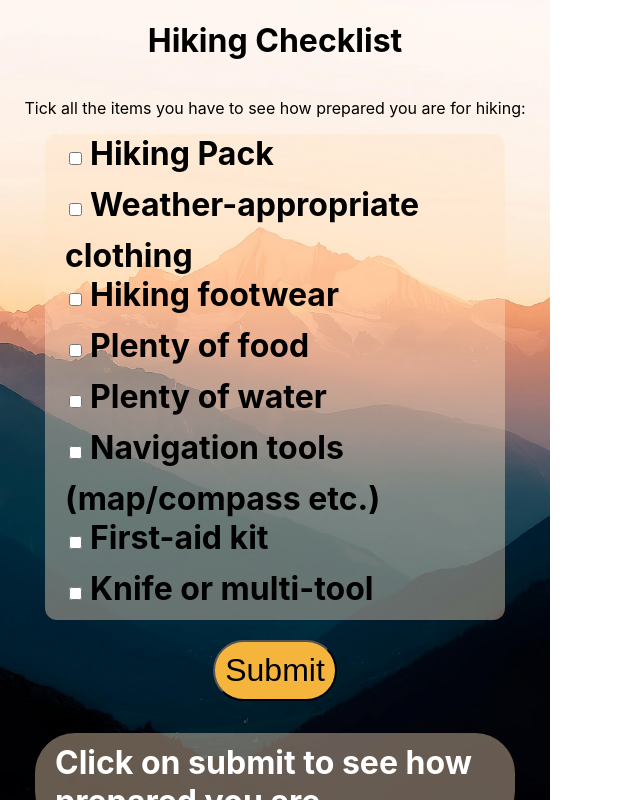
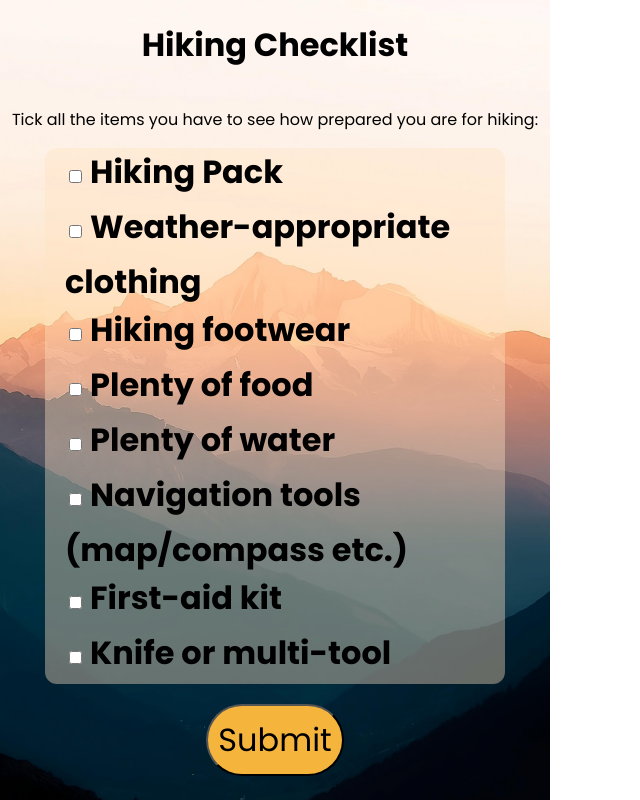
Before and after one commit to thomassigone/ECS522UA2, a React (Create React App) app: page /ChecklistForm in a window 1280 px wide. Shown: the top 800 px of the page, without its empty margins (0-640 px from the left). Built offline with nearby package versions, Linux system fonts and the light colour scheme; no server answers; a web font is replaced by a local one.

Commit message:
css changes and forecast comments

```diff
--- a/src/css/checklist.css
+++ b/src/css/checklist.css
@@ -1,3 +1,6 @@
+/*Import Poppins URL for font*/
+@import url('https://fonts.googleapis.com/css2?family=Poppins:ital,wght@0,100;0,200;0,300;0,400;0,500;0,600;0,700;0,800;0,900;1,100;1,200;1,300;1,400;1,500;1,600;1,700;1,800;1,900&display=swap');
+
 .checklist-box{
     margin-top: 10px;
     padding: 20px;
@@ -33,6 +36,7 @@ a{
     display: flex;
     flex-direction: column;
     align-items: center;
+    font-family:'Poppins';
 
     background: url(../assets/background.jpeg);
     min-width: 550px;
@@ -65,6 +69,7 @@ label{
 
 .submit-button{
     margin-top: 20px;
+    font-family:'Poppins';
     background: hsl(39, 90%, 60%);
     padding: 10px;
     border-radius: 50px;
```
Also changed, not shown: src/css/style.css (line endings or trailing spaces).
